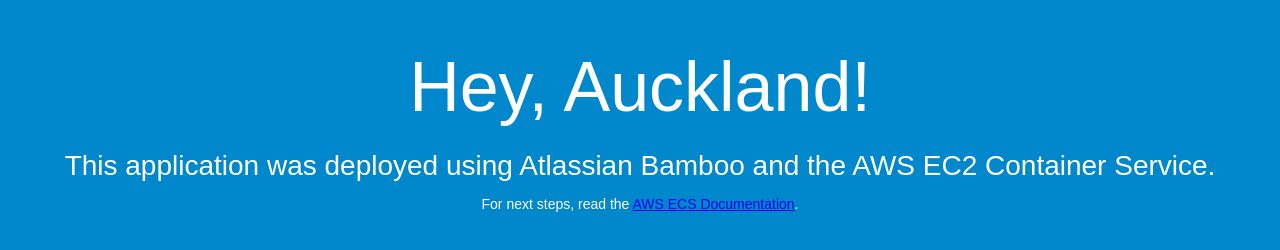
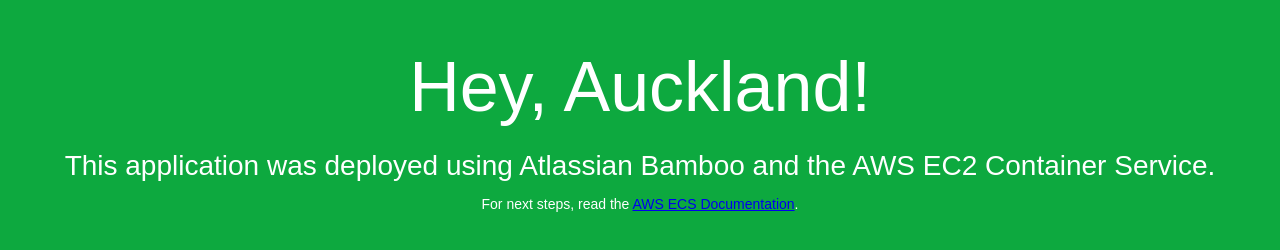
Before and after one commit to acwhiteaws/ecs, a plain HTML site: page index.html in a window 1280 px wide. Drawn offline with Linux system fonts and the light colour scheme.

Commit message:
ECS going green

```diff
--- a/index.html
+++ b/index.html
@@ -6,9 +6,8 @@
   <style>
     body {
       color: #ffffff;
-
-      background-color: #0188cc; /* blue */
-      /* background-color: #0da93f; */ /* green */
+      /* background-color: #0188cc; */ /* blue */
+      background-color: #0da93f; /* green */
       font-family: Arial, sans-serif;
       font-size: 14px;
     }
```
